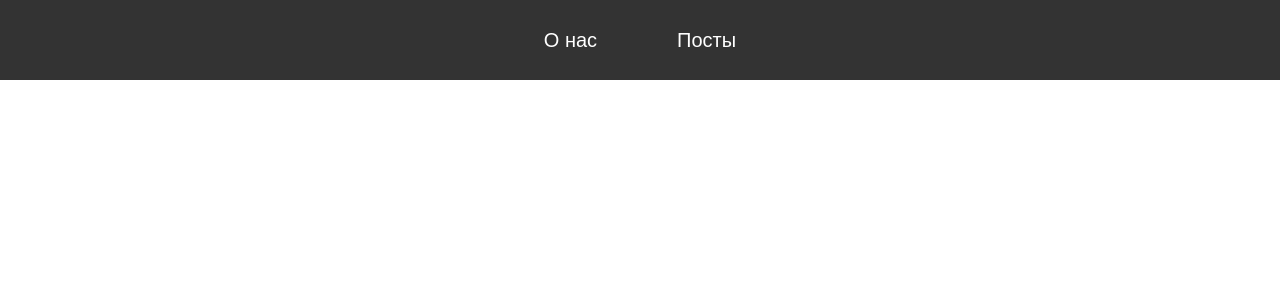
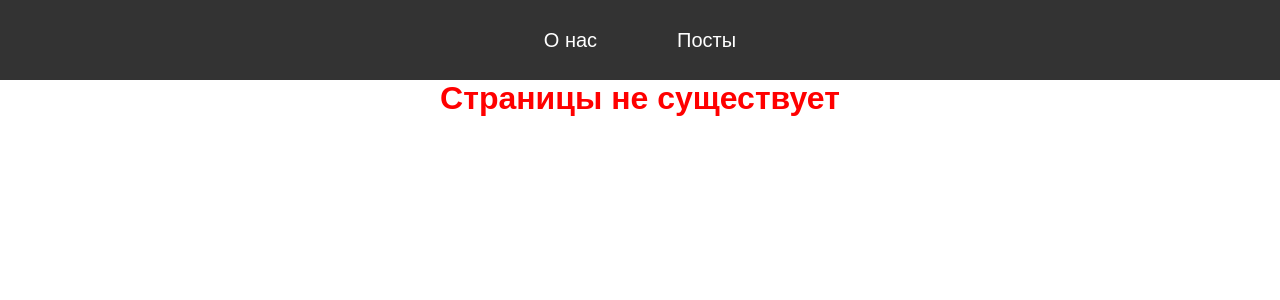
Before and after one commit to thesmol/react_ulbitv_course, a React (Vite) app: page / in a window 1280 px wide. Before the commit this address had no page. Shown: the top 300 px of the page. Built offline with nearby package versions, Linux system fonts and the light colour scheme.

Commit message:
Add an Error page

```diff
--- a/src/App.jsx
+++ b/src/App.jsx
@@ -1,8 +1,9 @@
 // import Button from '@mui/material/Button';
-import { BrowserRouter, Route, Routes } from "react-router-dom";
+import { BrowserRouter, Navigate, Route, Routes } from "react-router-dom";
 import "./styles/App.css";
 import Posts from "./pages/Posts";
 import About from "./pages/About";
+import Error from "./pages/Error";
 import Navbar from "./components/UI/navbar/Navbar";
 
 
@@ -14,6 +15,8 @@ function App() {
       <Routes>
         <Route path="posts" element={<Posts />} />
         <Route path="about" element={<About />} />
+        <Route path="*" element={<Error />} />
+        {/* <Route path="*" element={<Navigate to="posts" replace />} /> */}
       </Routes>
     </BrowserRouter>
   )
--- /dev/null
+++ b/src/pages/Error.jsx
@@ -0,0 +1,9 @@
+function Error() {
+  return (
+    <h1 style = {{color: "red"}}>
+        Страницы не существует
+    </h1>
+  )
+}
+
+export default Error
```
